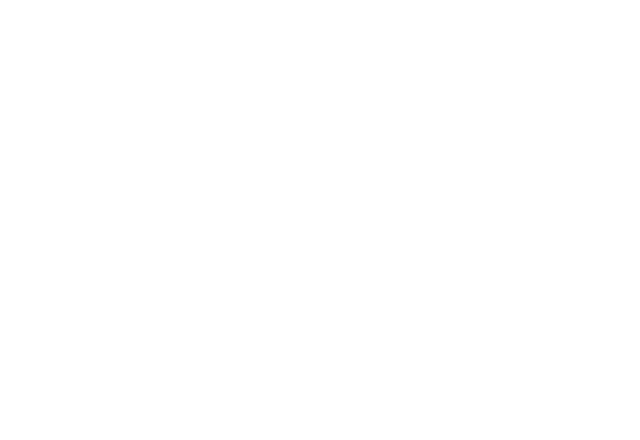
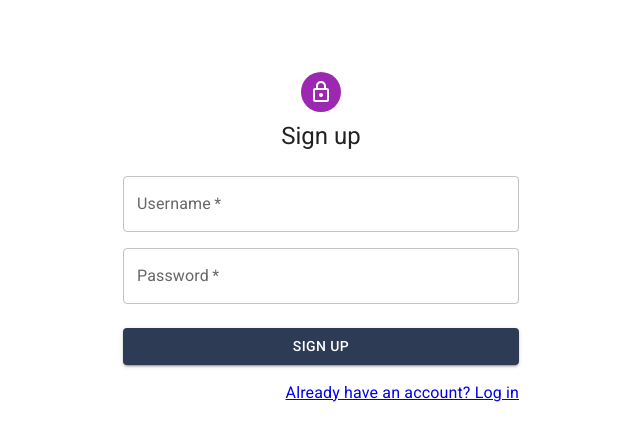
Before and after one commit to Matt867/stock-dashboard, a React (Vite) app in the folder frontend/: page /order in a window 1280 px wide. Before the commit this address had no page. Shown: the top 440 px of the page, without its empty margins (319-959 px from the left). Built offline with nearby package versions, Linux system fonts and the light colour scheme.

Commit message:
setup for order view

```diff
--- a/frontend/src/App.jsx
+++ b/frontend/src/App.jsx
@@ -17,6 +17,7 @@
 import SignUp from './views/signup/signup';
 import LogIn from './views/login/login';
 import { Routes, Route } from 'react-router-dom';
+import Order from './views/order/order';
 
 function App() {
 
@@ -34,6 +35,7 @@
           <Route path="/" element={<Homepage token={token} setToken={setToken} loggedIn={loggedIn} setLoggedIn={setLoggedIn}/>}/>
           <Route path="/signup" element={<SignUp token={token} setToken={setToken} loggedIn={loggedIn} setLoggedIn={setLoggedIn}/>}/>
           <Route path="/login" element={<LogIn token={token} setToken={setToken} loggedIn={loggedIn} setLoggedIn={setLoggedIn}/>}/>
+          <Route path="/order" element={<Order token={token} setToken={setToken} loggedIn={loggedIn} setLoggedIn={setLoggedIn}/>}/>
         </Routes>
     </ThemeProvider>
     </>
--- /dev/null
+++ b/frontend/src/views/order/order.jsx
@@ -0,0 +1,92 @@
+import * as React from 'react';
+import Avatar from '@mui/material/Avatar';
+import Button from '@mui/material/Button';
+import CssBaseline from '@mui/material/CssBaseline';
+import TextField from '@mui/material/TextField';
+import FormControlLabel from '@mui/material/FormControlLabel';
+import Checkbox from '@mui/material/Checkbox';
+import Grid from '@mui/material/Grid';
+import Box from '@mui/material/Box';
+import LockOutlinedIcon from '@mui/icons-material/LockOutlined';
+import Typography from '@mui/material/Typography';
+import Container from '@mui/material/Container';
+import { createTheme, ThemeProvider } from '@mui/material/styles';
+import { useState } from 'react';
+import { Link } from "react-router-dom"
+
+const theme = createTheme();
+
+export default function Order({token, setToken, loggedIn, setLoggedIn}) {
+
+  const [userName, setUsername] = useState("")
+  const [passWord, setPassword] = useState("")
+
+  const handleSubmit = async (event) => {
+    event.preventDefault();
+    console.log("ORDER MADE")
+  }
+
+  return (
+    <ThemeProvider theme={theme}>
+      <Container component="main" maxWidth="xs">
+        <CssBaseline />
+        <Box
+          sx={{
+            marginTop: 8,
+            display: 'flex',
+            flexDirection: 'column',
+            alignItems: 'center',
+          }}
+        >
+          <Avatar sx={{ m: 1, bgcolor: 'secondary.main' }}>
+            <LockOutlinedIcon />
+          </Avatar>
+          <Typography component="h1" variant="h5">
+            Sign up
+          </Typography>
+          <Box component="form" noValidate onSubmit={handleSubmit} sx={{ mt: 3 }}>
+            <Grid container spacing={2}>
+              <Grid item xs={12}>
+                <TextField
+                  required
+                  fullWidth
+                  name="username"
+                  id="username"
+                  label="Username"
+                  onChange={(e) => setUsername(e.target.value)}
+                />
+              </Grid>
+              <Grid item xs={12}>
+                <TextField
+                  required
+                  fullWidth
+                  name="password"
+                  label="Password"
+                  type="password"
+                  id="password"
+                  onChange={(e) => setPassword(e.target.value)}
+                  autoComplete="new-password"
+                />
+              </Grid>
+            </Grid>
+            <Button
+              type="submit"
+              fullWidth
+              variant="contained"
+              sx={{ mt: 3, mb: 2 }}
+              style={{backgroundColor: '#2E3B55'}}
+            >
+              Sign Up
+            </Button>
+            <Grid container justifyContent="flex-end">
+              <Grid item>
+                <Link to={"/login"}>
+                  Already have an account? Log in
+                </Link>
+              </Grid>
+            </Grid>
+          </Box>
+        </Box>
+      </Container>
+    </ThemeProvider>
+  )};
```
